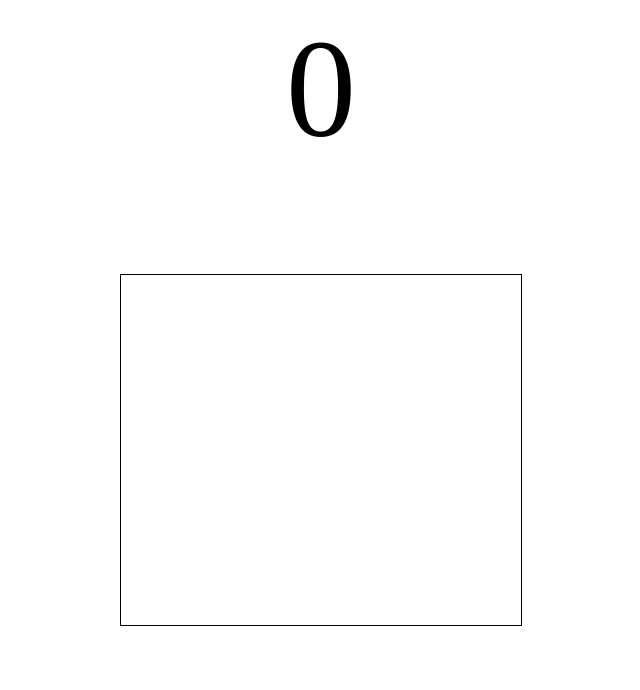
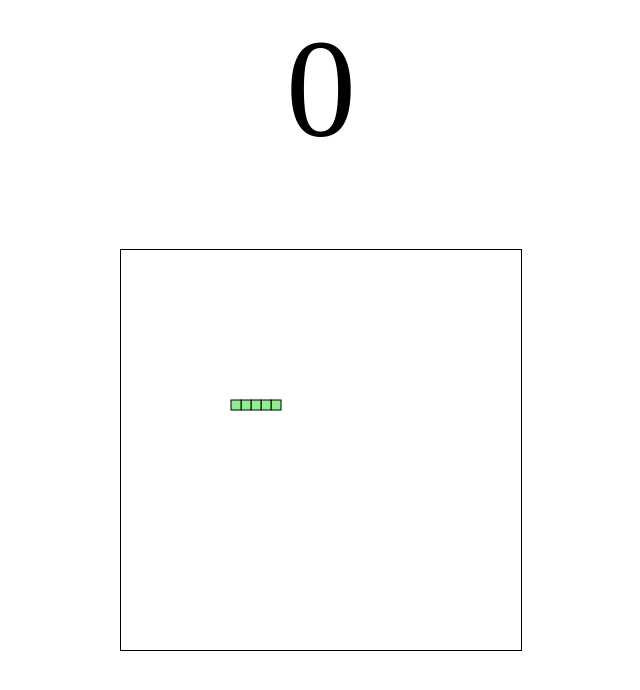
Before and after one commit to joespinelli7/snake, a plain HTML site: page snake.html in a window 1280 px wide. Shown: the whole page, without its empty margins (319-959 px from the left). Drawn offline with Linux system fonts and the light colour scheme; a web font is replaced by a local one.

Commit message:
displaying snake

```diff
--- a/snake.html
+++ b/snake.html
@@ -7,7 +7,7 @@
   <body>
     <div id="score">0</div>
 
-    <canvas id="gameCanvas" width="400" height="350"></canvas>
+    <canvas id="gameCanvas" width="400" height="400"></canvas>
 
       <style>
         #gameCanvas {
@@ -48,35 +48,31 @@
     // Return a two dimensional drawing context
     const ctx = gameCanvas.getContext("2d");
 
-    function drawSnakePart(snake) {
+    // Start the game
+    main();
+
+    // Main function of the game, called repeatedly to advance the game
+    function main() {
+      drawSnake();
+    }
+
+    // Draws a part of the snake on the canvas
+    // @param { object } snakePart - The coordinates where the part should be drawn
+    function drawSnakePart(snakePart) {
+      // https://developer.mozilla.org/en-US/docs/Web/API/Canvas_API/Tutorial/Applying_styles_and_colors
       ctx.fillStyle = 'lightgreen';
       ctx.strokestyle = 'darkgreen';
+      // (x coordinate, y coordinate, width, height)
+      // Fills rectangle
       ctx.fillRect(snakePart.x, snakePart.y, 10, 10);
+      // Draws actual rectangle
       ctx.strokeRect(snakePart.x, snakePart.y, 10, 10);
-    }
-    // Draws a part of the snake on the canvas
-    // @param { object } snakePart - The coordinates where the part should be drawn
-    // function drawSnakePart(snakePart) {
-    //   // Set the colour of the snake part
-    //   ctx.fillStyle = SNAKE_COLOUR;
-    //   // Set the border colour of the snake part
-    //   ctx.strokestyle = SNAKE_BORDER_COLOUR;
-    //   // Draw a "filled" rectangle to represent the snake part at the coordinates
-    //   // the part is located
-    //   ctx.fillRect(snakePart.x, snakePart.y, 10, 10);
-    //   // Draw a border around the snake part
-    //   ctx.strokeRect(snakePart.x, snakePart.y, 10, 10);
-    // }
-
-    function drawSnake() {
-      snake.forEach(drawSnakePart);
     }
 
     // Draws the snake on the canvas
-    // function drawSnake() {
-    //   // loop through the snake parts drawing each part on the canvas
-    //   snake.forEach(drawSnakePart)
-    // }
+    function drawSnake() {
+      snake.forEach(part => drawSnakePart(part));
+    }
 
   </script>
 </html>
```
